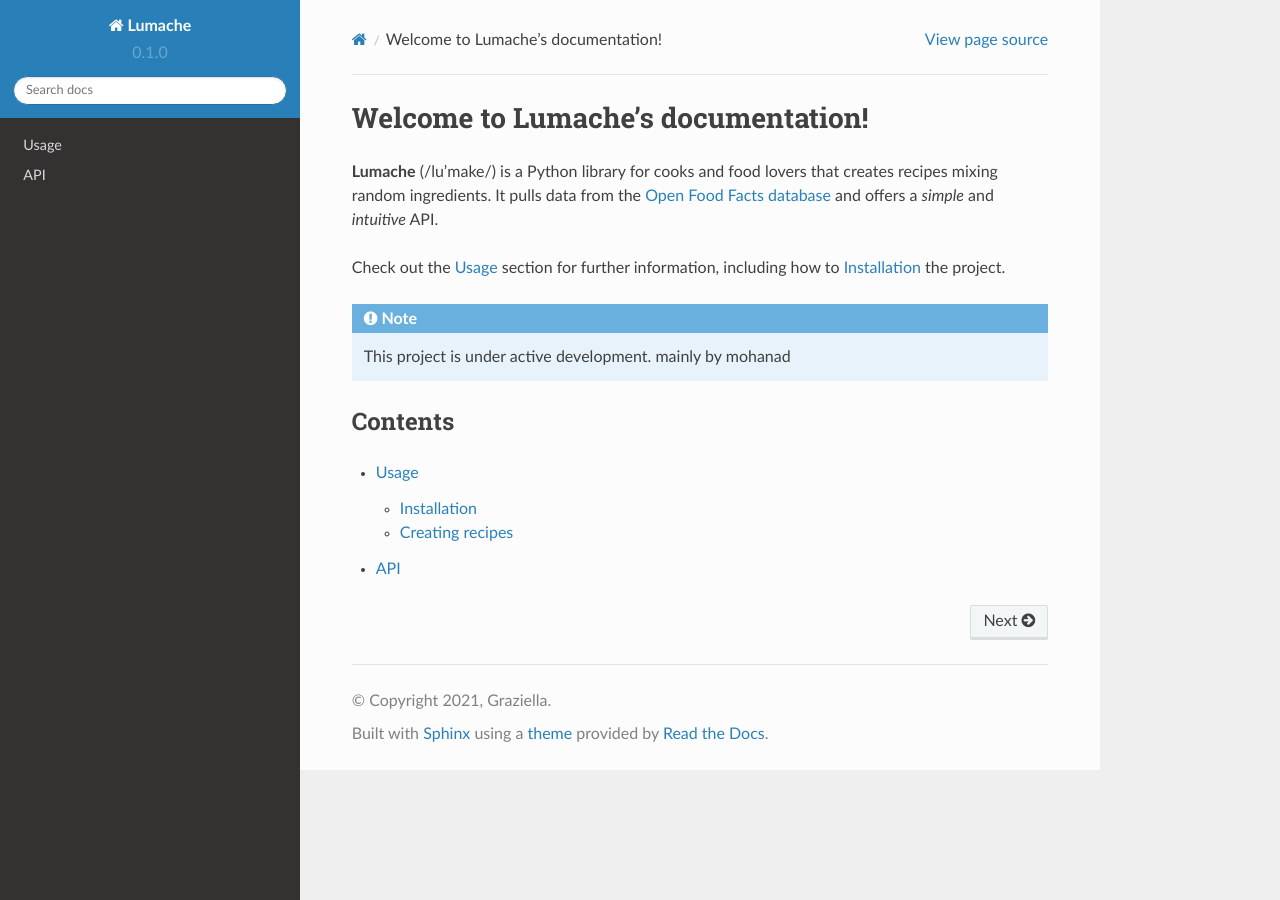
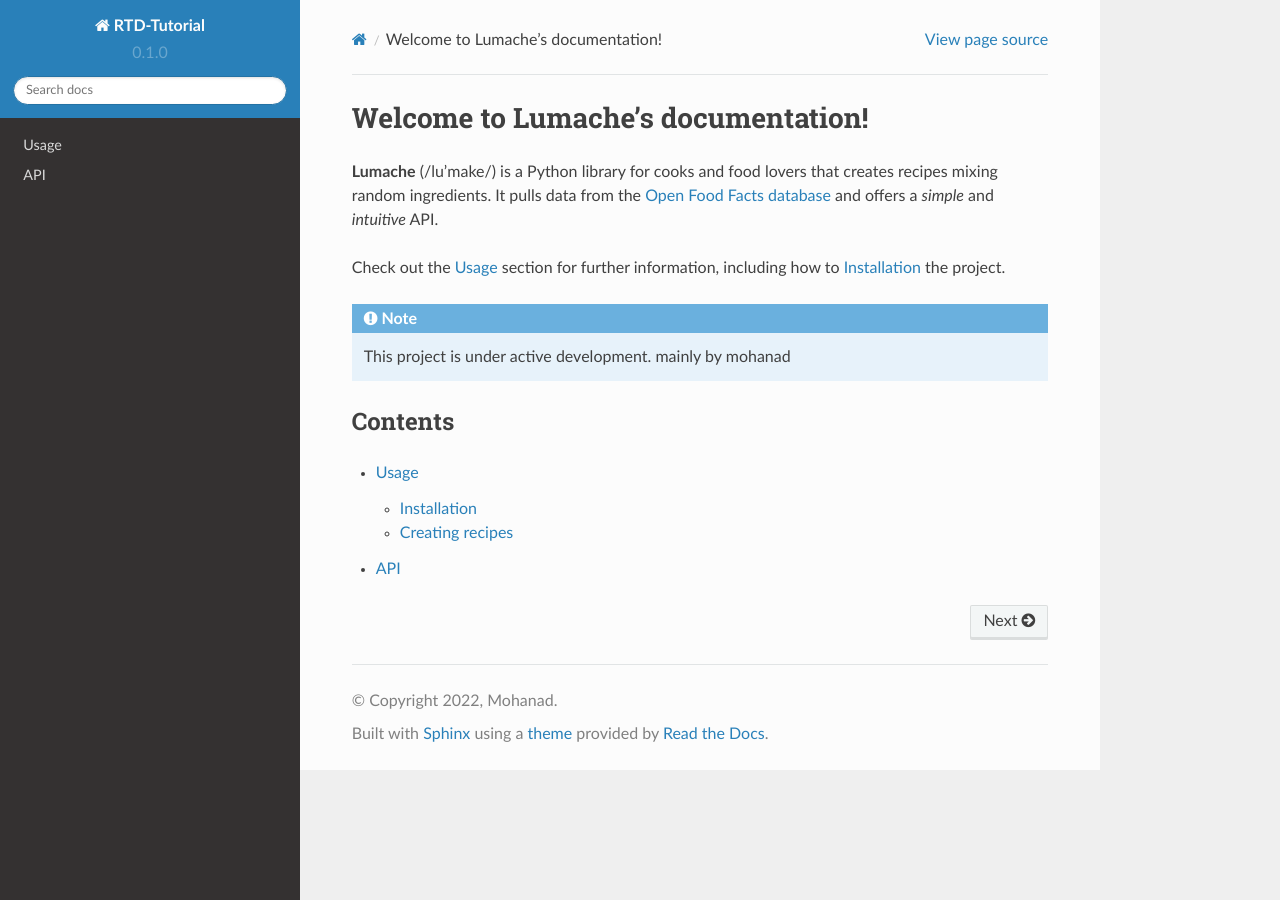
Before and after one commit to mohanad0mohamed/rtd-tutorial, a Sphinx documentation site: the page built from docs/source/index.rst, in a window 1280 px wide. Built offline with Sphinx 7.4.7 and the Read the Docs theme 2.0.0, drawn with Linux system fonts in a browser that asks for light colours.

Commit message:
Update conf.py

```diff
--- a/docs/source/conf.py
+++ b/docs/source/conf.py
@@ -2,9 +2,9 @@
 
 # -- Project information
 
-project = 'Lumache'
-copyright = '2021, Graziella'
-author = 'Graziella'
+project = 'RTD-Tutorial'
+copyright = '2022, Mohanad'
+author = 'Mohanad'
 
 release = '0.1'
 version = '0.1.0'
@@ -17,6 +17,7 @@
     'sphinx.ext.autodoc',
     'sphinx.ext.autosummary',
     'sphinx.ext.intersphinx',
+    "myst_parser",
 ]
 
 intersphinx_mapping = {
```
